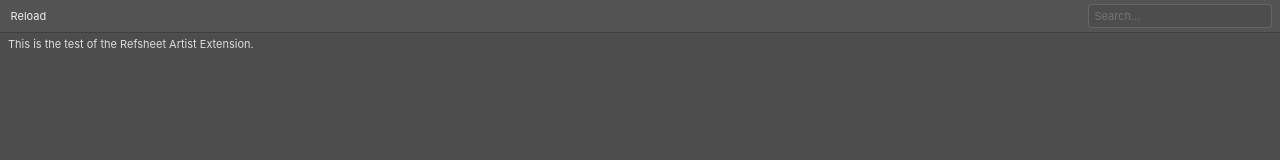
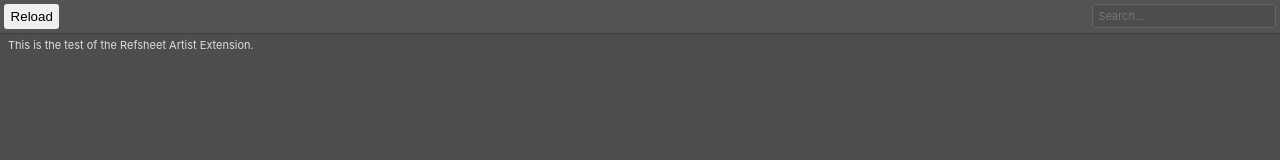
Before and after one commit to Refsheet/refsheet-extension, a React (Create React App) app: page / in a window 1280 px wide. Shown: the top 160 px of the page. Built offline with nearby package versions, Linux system fonts and the light colour scheme.

Commit message:
Fix button.

```diff
--- a/src/components/App.js
+++ b/src/components/App.js
@@ -5,7 +5,7 @@ class App extends Component {
     return (
       <div className="App">
         <div className='toolbar'>
-          <a href='#' onClick={e => window.location.reload()}>Reload</a>
+          <button onClick={e => window.location.reload()}>Reload</button>
 
           <div className='right'>
             <input type='search' placeholder='Search...' />
--- a/src/stylesheets/toolbar.sass
+++ b/src/stylesheets/toolbar.sass
@@ -3,7 +3,7 @@
   padding: 0.25rem 0.25rem
   border-bottom: 1px solid $ps-border-color
 
-  a, input, select
+  a, input, select, button
     display: inline-block
     padding: 0.25rem 0.35rem
     border: 1px solid transparent
@@ -12,10 +12,6 @@
     cursor: pointer
     margin-right: 0.25rem
 
-    .right &
-      margin-left: 0.25rem
-      margin-right: 0
-
     &:hover, &:focus, &:active
       border-color: $ps-border-light
       background-color: $ps-background-dark
@@ -23,6 +19,7 @@
   input
     background-color: $ps-background-color
     border-color: $ps-border-light
+    color: inherit
 
     &:focus
       box-shadow: none
@@ -31,3 +28,7 @@
 
   .right
     float: right
+
+    a, input, select, button
+      margin-right: 0
+      margin-left: 0.25rem
```
Also changed, not shown: 1 other file (tests, documents, lock files or other folders).
